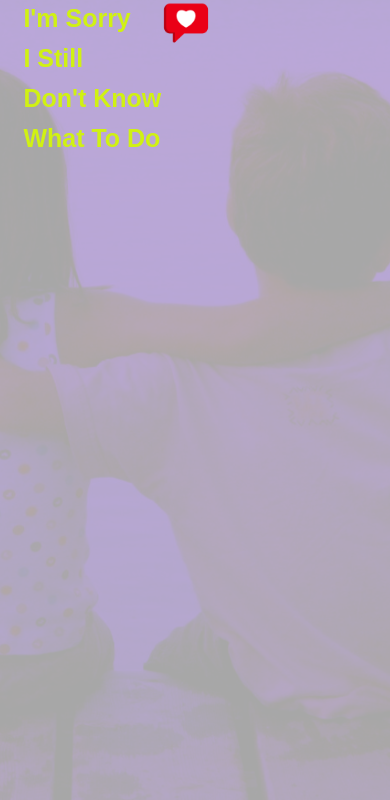
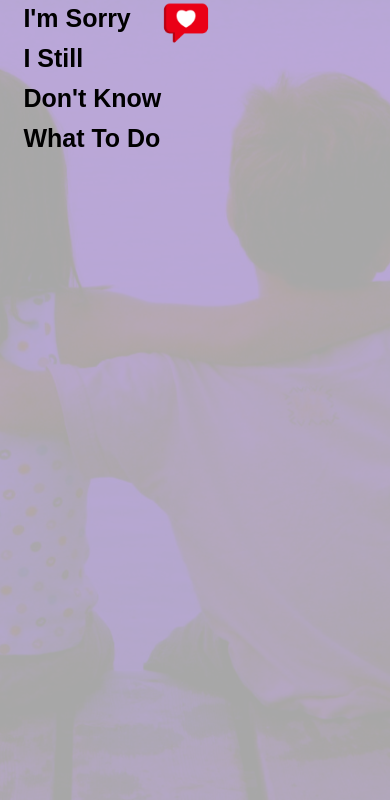
Before and after one commit to Karr122s/mylove, a plain HTML site: page index.html in a window 390 px wide. Shown: the part 44-844 px from the top of the page. Drawn offline with Linux system fonts and the light colour scheme.

Commit message:
Update style.css

```diff
--- a/style.css
+++ b/style.css
@@ -36,7 +36,7 @@
 .left-col h1{
     font-size: 70px;
     font-family: sans-serif;
-    color: rgb(208, 241, 19);
+    color: black;
     line-height: 1.6;
     float: left;
 }
@@ -92,7 +92,7 @@
     .left-col h1{
         font-size: 25px;
         font-family: sans-serif;
-        color: rgb(208, 241, 19);
+        color: Black;
         line-height: 1.6;
         float: center;
     }
```
